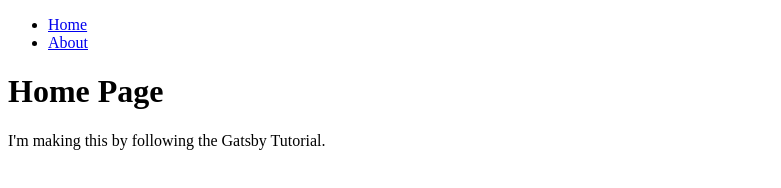
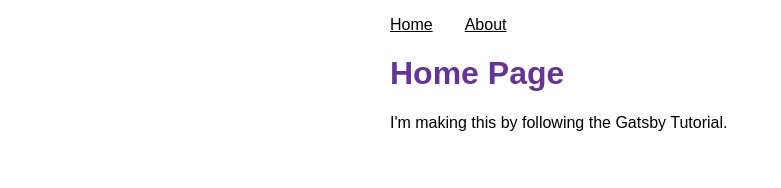
Before and after one commit to moovinzoo/personal-web, a Gatsby site: page / in a window 1280 px wide. Shown: the whole page, without its empty margins (0-781 px from the left). Built offline with nearby package versions, Linux system fonts and the light colour scheme; Gatsby itself is replaced by a stand-in of ours.

Commit message:
feat: apply styles by using styled-components

```diff
--- a/src/components/layout.js
+++ b/src/components/layout.js
@@ -1,20 +1,45 @@
 import * as React from 'react'
 import { Link } from 'gatsby'
+import styled from 'styled-components'
+
+const Container = styled.div`
+  margin: auto;
+  max-width: 500px;
+  font-family: sans-serif;
+`;
+
+const Heading = styled.h1`
+  color: rebeccapurple;
+`;
+
+const NavLinks = styled.ul`
+  display: flex;
+  list-style: none;
+  padding-left: 0;
+`;
+
+const NavLinkItem = styled.li`
+  padding-right: 2rem;
+`;
+
+const NavLinkText = styled(Link)`
+  color: black;
+`;
 
 const Layout = ({ pageTitle, children }) => {
   return (
-    <div>
+    <Container>
       <nav>
-        <ul>
-          <li><Link to="/">Home</Link></li>
-          <li><Link to="/about">About</Link></li>
-        </ul>
+        <NavLinks>
+          <NavLinkItem><NavLinkText to="/">Home</NavLinkText></NavLinkItem>
+          <NavLinkItem><NavLinkText to="/about">About</NavLinkText></NavLinkItem>
+        </NavLinks>
       </nav>
       <main>
-        <h1>{pageTitle}</h1>
+        <Heading>{pageTitle}</Heading>
         {children}
       </main>
-    </div>
+    </Container>
   )
 }
 
```
